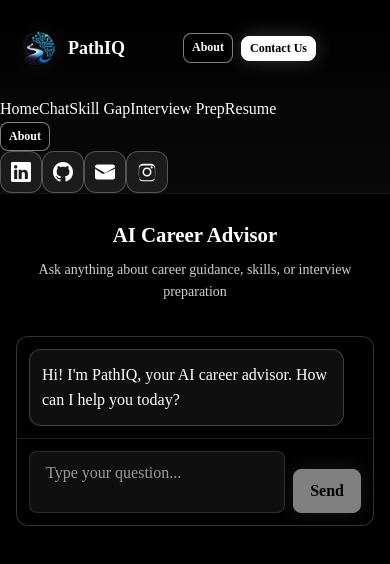
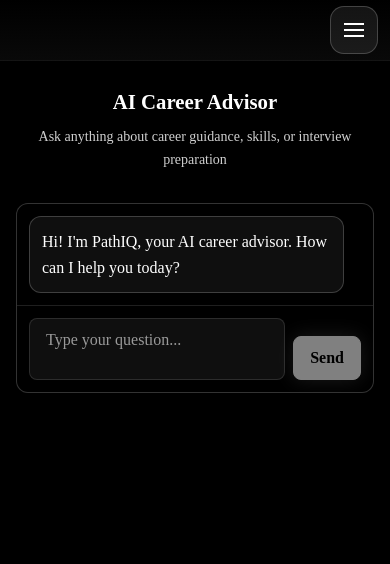
Before and after one commit to adnan280405/AI-DrivenCareerGuidance-, a React (Vite) app in the folder frontend/: page /chat in a window 390 px wide. Shown: the top 564 px of the page. Built offline with nearby package versions, Linux system fonts and the light colour scheme; a web font is replaced by a local one.

Commit message:
Mobile-view update

```diff
--- a/frontend/src/styles/navbar-new.css
+++ b/frontend/src/styles/navbar-new.css
@@ -163,18 +163,126 @@
   color: #ffffff;
 }
 
+/* hamburger toggle (hidden on desktop) */
+.navbar-toggle {
+  display: none;
+  background: transparent;
+  border: none;
+  width: 44px;
+  height: 44px;
+  align-items: center;
+  justify-content: center;
+  cursor: pointer;
+  margin-left: 8px;
+}
+
+.navbar-toggle .hamburger {
+  display: block;
+  width: 22px;
+  height: 2px;
+  background: #fff;
+  position: relative;
+  transition: transform 0.25s ease-in-out;
+}
+.navbar-toggle .hamburger::before,
+.navbar-toggle .hamburger::after {
+  content: '';
+  position: absolute;
+  left: 0;
+  width: 22px;
+  height: 2px;
+  background: #fff;
+  transition: transform 0.25s ease-in-out, top 0.2s ease-in-out, bottom 0.2s ease-in-out, opacity 0.2s;
+}
+.navbar-toggle .hamburger::before { top: -7px; }
+.navbar-toggle .hamburger::after { bottom: -7px; }
+.navbar-toggle.open .hamburger { background: transparent; }
+.navbar-toggle.open .hamburger::before { transform: rotate(45deg); top: 0; }
+.navbar-toggle.open .hamburger::after { transform: rotate(-45deg); bottom: 0; }
+
+/* mobile menu overlay */
+.mobile-menu {
+  display: none;
+  position: fixed;
+  inset: 0;
+  background: rgba(0,0,0,0.7);
+  z-index: 105;
+  opacity: 0;
+  visibility: hidden;
+  transition: opacity 0.2s ease, visibility 0.2s ease;
+}
+.mobile-menu.open {
+  display: block;
+  opacity: 1;
+  visibility: visible;
+}
+.mobile-menu-inner {
+  width: 100%;
+  max-width: 100%;
+  height: 100%;
+  background: linear-gradient(180deg, rgba(6,6,6,0.98), rgba(12,12,12,0.99));
+  backdrop-filter: blur(8px);
+  padding: 80px 24px 32px;
+  box-shadow: 0 20px 40px rgba(0,0,0,0.6);
+  overflow-y: auto;
+  display: flex;
+  flex-direction: column;
+  gap: var(--spacing-6);
+}
+.mobile-nav {
+  display: flex;
+  flex-direction: column;
+  gap: 4px;
+  margin-bottom: var(--spacing-4);
+}
+.mobile-nav-link {
+  color: var(--color-text-secondary);
+  font-size: var(--font-size-base);
+  font-weight: var(--font-weight-medium);
+  padding: 14px 12px;
+  border-radius: 10px;
+  text-decoration: none;
+  transition: all 0.2s ease;
+}
+.mobile-nav-link:hover,
+.mobile-nav-link.active {
+  color: #fff;
+  background: rgba(255,255,255,0.08);
+}
+.mobile-actions {
+  margin-top: auto;
+  display: flex;
+  flex-direction: column;
+  gap: 16px;
+  padding-top: var(--spacing-6);
+  border-top: 1px solid rgba(255,255,255,0.1);
+}
+.mobile-contacts {
+  display: flex;
+  gap: 12px;
+  flex-wrap: wrap;
+  justify-content: center;
+}
+.mobile-actions .btn {
+  width: 100%;
+}
+
 @media (max-width: 768px) {
+  /* Hide entire navbar content on mobile - show only hamburger */
   .navbar-content {
-    height: 96px;
-    gap: var(--spacing-4);
+    height: 70px;
+    gap: 0;
+    padding: 0;
+    justify-content: flex-end;
+    align-items: center;
   }
 
   .navbar-brand {
-    font-size: var(--font-size-lg);
+    display: none;
   }
 
   .navbar-brand-text {
-    font-size: var(--font-size-lg);
+    display: none;
   }
 
   .navbar-nav {
@@ -182,13 +290,46 @@
   }
 
   .navbar-actions {
-    gap: var(--spacing-2);
+    display: none;
   }
 
   .navbar-logo {
-    width: 40px;
-    height: 40px;
+    display: none;
   }
+
+  /* Make hamburger button prominent and visible */
+  .navbar-toggle {
+    display: inline-flex !important;
+    position: relative;
+    z-index: 110;
+    width: 56px;
+    height: 56px;
+    margin: var(--spacing-4);
+    background: rgba(255, 255, 255, 0.08);
+    border: 1px solid rgba(255, 255, 255, 0.2);
+    border-radius: 14px;
+    transition: all 0.3s ease;
+  }
+
+  .navbar-toggle:hover,
+  .navbar-toggle:active {
+    background: rgba(255, 255, 255, 0.12);
+    border-color: rgba(255, 255, 255, 0.3);
+  }
+
+  .navbar-toggle .hamburger {
+    width: 26px;
+    height: 2.5px;
+  }
+
+  .navbar-toggle .hamburger::before,
+  .navbar-toggle .hamburger::after {
+    width: 26px;
+    height: 2.5px;
+  }
+
+  .navbar-toggle .hamburger::before { top: -8px; }
+  .navbar-toggle .hamburger::after { bottom: -8px; }
 
   .contact-menu {
     right: 50%;
@@ -201,3 +342,28 @@
     transform: translate(50%, 0) scale(1);
   }
 }
+
+@media (max-width: 480px) {
+  .navbar-content {
+    height: 60px;
+  }
+
+  .navbar-toggle {
+    width: 48px;
+    height: 48px;
+    margin: var(--spacing-3);
+  }
+
+  .navbar-toggle .hamburger,
+  .navbar-toggle .hamburger::before,
+  .navbar-toggle .hamburger::after {
+    width: 20px;
+  }
+
+  .navbar-toggle .hamburger::before { top: -6px; }
+  .navbar-toggle .hamburger::after { bottom: -6px; }
+
+  .mobile-menu-inner {
+    padding: 70px 16px 24px;
+  }
+}
```
